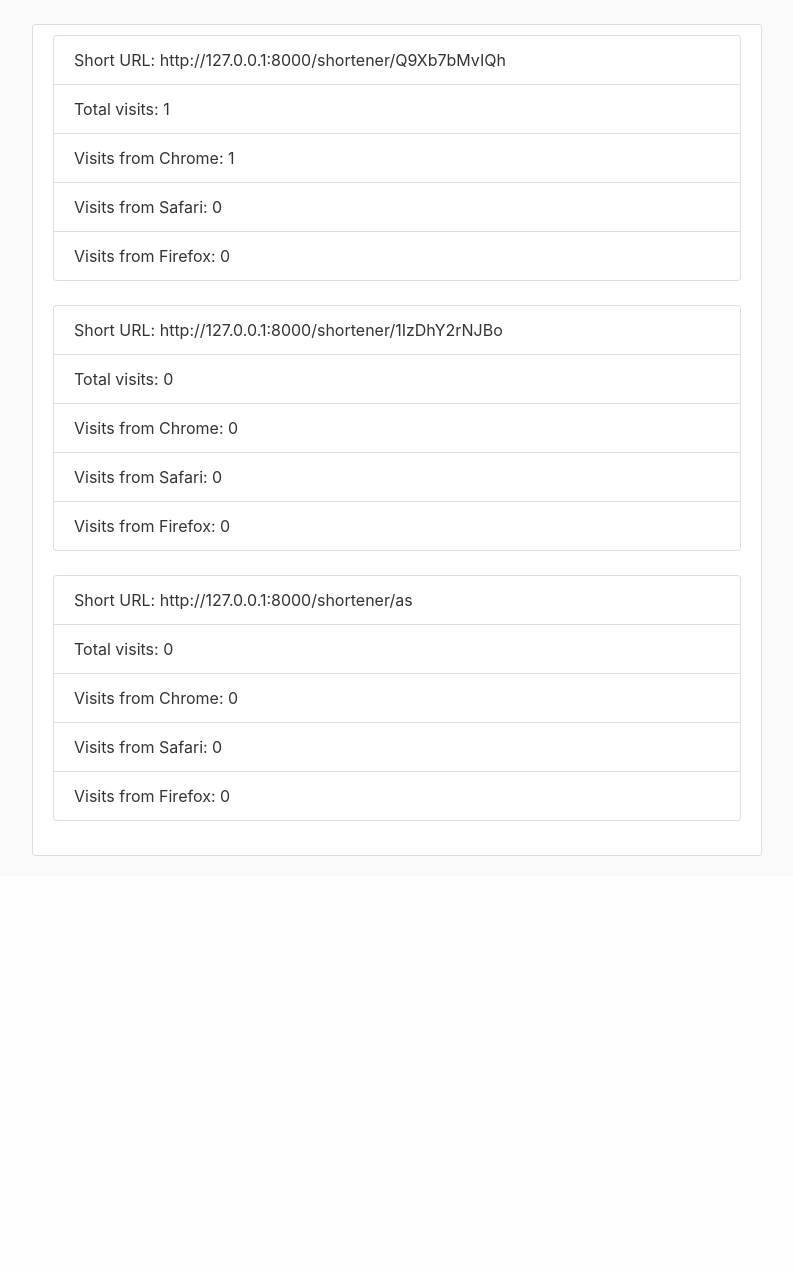
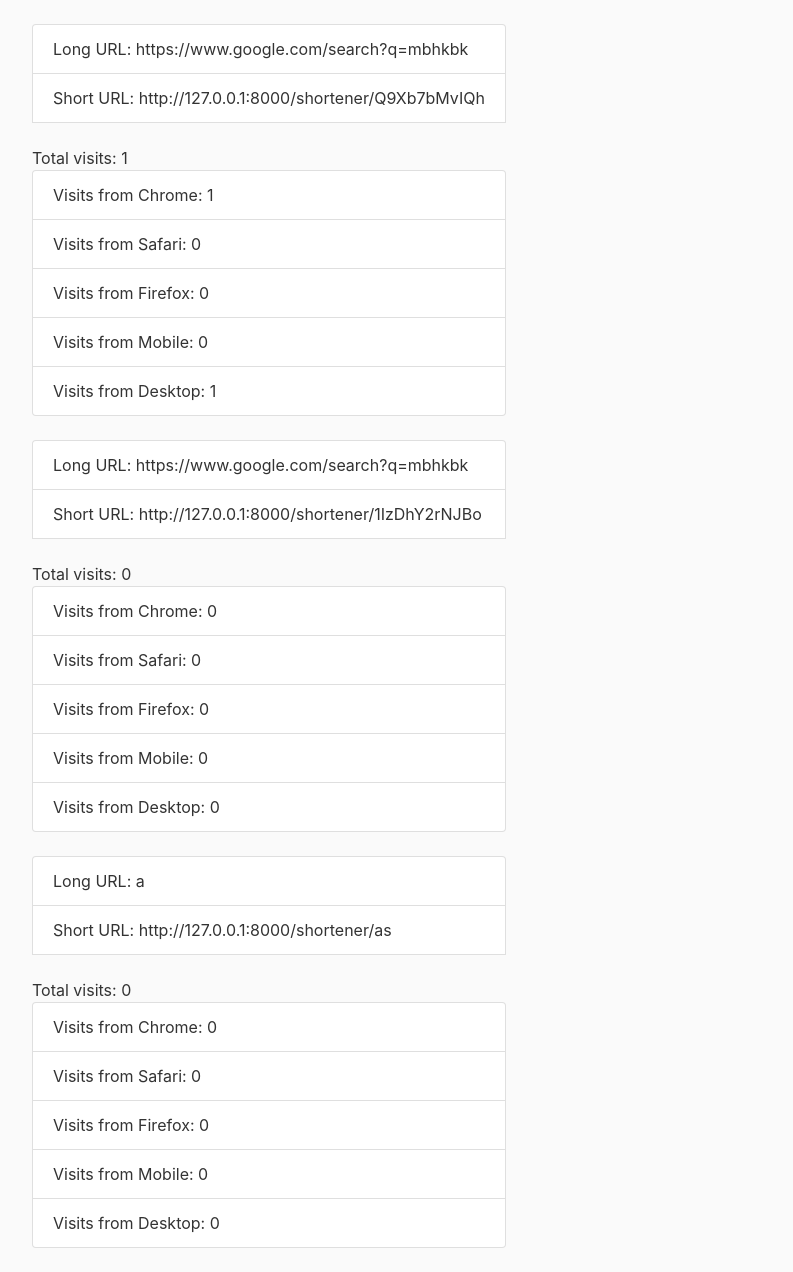
Before and after one commit to nazanin97/URL_Shortener, a Django app: page /profile/ in a window 1280 px wide. Shown: the part 56-1328 px from the top of the page, without its empty margins (53-846 px from the left). Before the commit the page ends 912 px from the top, so only its background shows below. Run offline with Django 3.2, Linux system fonts and the light colour scheme; a user stored in the database is signed in; data comes from the database, SQL or seed files in the repository; both versions use the stored data as it was after the commit; some libraries are stand-ins or nearby versions.

Commit message:
more on profile page and create link page

```diff
--- a/users/templates/users/profile.html
+++ b/users/templates/users/profile.html
@@ -3,20 +3,23 @@
 {% load crispy_forms_tags %}
 {% block content %}
 
-    <div class="content-section">
+    <div>
       <div class="media">
         <!-- <h2 class="account-heading">{{ user.username }}</h2>  -->
-        <div class="media-body">
+        <div>
         	{% for item in urls %}
           		<ul class="list-group">
 
-
+	    			<li class="list-group-item">Long URL: {{ item.link }}</li>
     				<li class="list-group-item">Short URL: {{ item.shortLink }}</li>
-    				<li class="list-group-item">Total visits: {{item.numberOfVisits}}</li>
-    				<li class="list-group-item">Visits from Chrome: {{item.numChrome}}</li>
-    				<li class="list-group-item">Visits from Safari: {{item.numSafari}}</li>
-    				<li class="list-group-item">Visits from Firefox: {{item.numFirefox}}</li>
-
+    				<br/>
+    				<ul class="list-group">Total visits: {{item.numberOfVisits}}
+	    				<li class="list-group-item">Visits from Chrome: {{item.numChrome}}</li>
+	    				<li class="list-group-item">Visits from Safari: {{item.numSafari}}</li>
+	    				<li class="list-group-item">Visits from Firefox: {{item.numFirefox}}</li>
+	    				<li class="list-group-item">Visits from Mobile: {{item.numMobile}}</li>
+	    				<li class="list-group-item">Visits from Desktop: {{item.numDesktop}}</li>
+	    			</ul>
 		 		</ul>
 		 		<br />
 		 	{% endfor %}
--- a/users/views.py
+++ b/users/views.py
@@ -68,7 +68,8 @@ def encode(id):
 
 
 def main(request):
-	id = 1000000+ len(URL.objects.all())
+
+	id = random.randint(10 ** 6,10 ** 20) + len(URL.objects.all())
 
 	if request.method == 'POST':
 
@@ -106,8 +107,9 @@ def main(request):
 
 		# if user has checked his url and he wants to save that
 		if request.POST.get('button') == 'save' and request.POST.get('userChosenLink') != '' and request.POST.get('checkMessage') == 'valid':
-			URL.objects.create(link=str(request.POST.get('userLink')), shortLink="http://127.0.0.1:8000/shortener/" + request.POST.get('userChosenLink'),
+			URL.objects.create(link=str(request.POST.get('userLink')), shortLink= "http://127.0.0.1:8000/shortener/" + request.POST.get('userChosenLink'),
 				numberOfVisits=0, numberOfUsers=0, creator=request.user)
+			messages.success(request, f'New URL created !')
 			return render(request, 'users/main.html', {'message': ''})
 
 		if request.POST.get('button') == 'save' and request.POST.get('checkMessage') == 'invalid':
@@ -117,8 +119,9 @@ def main(request):
 
 		# if user wants to save our short link
 		if request.POST.get('button') == 'save' and request.POST.get('ourShortLink') != '':
-			URL.objects.create(link=request.POST.get('userLink'), shortLink="http://127.0.0.1:8000/shortener/" + request.POST.get('ourShortLink'),
+			URL.objects.create(link=request.POST.get('userLink'), shortLink= request.POST.get('ourShortLink'),
 				numberOfVisits=0, numberOfUsers=0, creator=request.user)
+			messages.success(request, f'New URL created !')
 			return render(request, 'users/main.html', {'message': ''})
 
 		else:
--- a/yekta/models.py
+++ b/yekta/models.py
@@ -12,3 +12,5 @@ class URL(models.Model):
 	numFirefox = models.IntegerField(default=0)
 	numChrome = models.IntegerField(default=0)
 	numSafari = models.IntegerField(default=0)
+	numMobile = models.IntegerField(default=0)
+	numDesktop = models.IntegerField(default=0)
```
Also changed, not shown: users/templates/users/main.html (+7 -38 lines), yekta/views.py (+7 -1 lines), db.sqlite3, yekta/migrations/0005_auto_20200617_1907.py (added).
